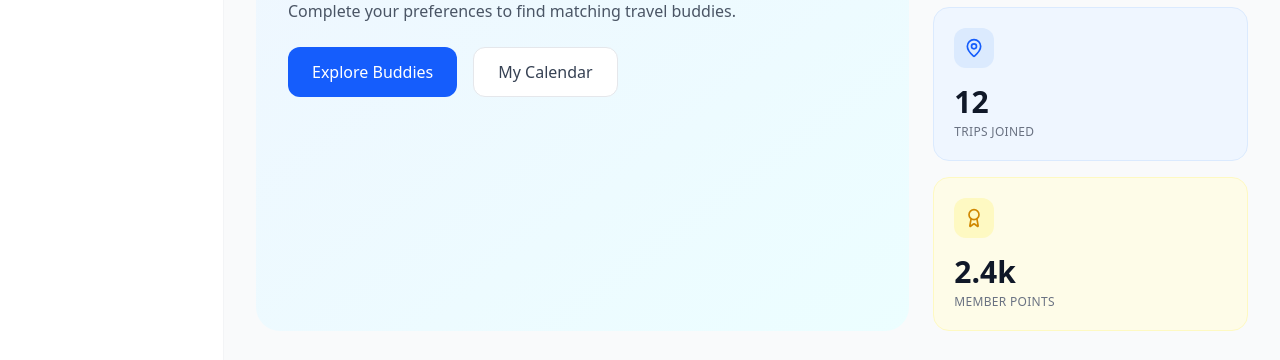
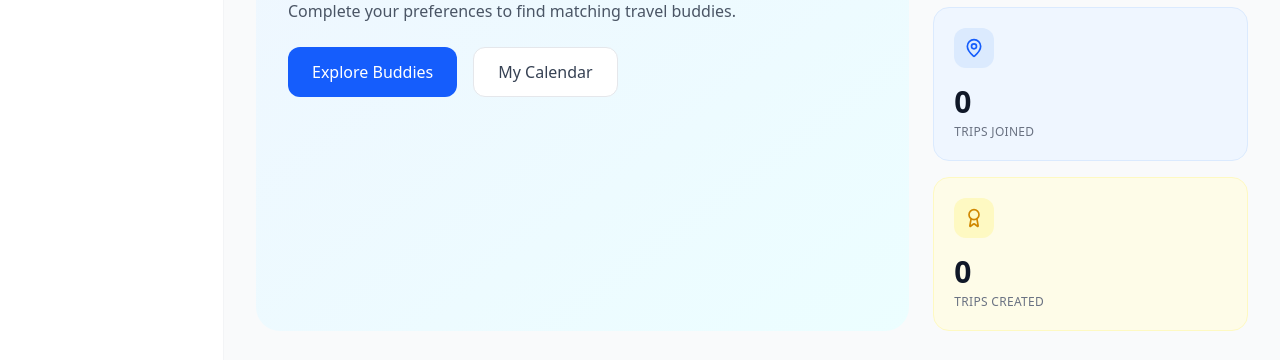
Before and after one commit to Nishaelizabeth/Connect, a React app: page /dashboard in a window 1280 px wide. Shown: the part 350-710 px from the top of the page. Built offline with nearby package versions, Linux system fonts and the light colour scheme; no server answers; the HTML template or start-up script is replaced by a standard one.

Commit message:
feat: Implement initial dashboard page with user stats, buddy recommendations, and navigation.

```diff
--- /dev/null
+++ b/src/api/trips.api.ts
@@ -0,0 +1,11 @@
+import api from './axios';
+
+export interface DashboardStats {
+    trips_created: number;
+    trips_joined: number;
+}
+
+export const getDashboardStats = async (): Promise<DashboardStats> => {
+    const response = await api.get<DashboardStats>('/trips/dashboard/stats/');
+    return response.data;
+};
--- a/src/pages/Dashboard.tsx
+++ b/src/pages/Dashboard.tsx
@@ -11,6 +11,7 @@ import FindBuddiesContent from '@/components/dashboard/FindBuddiesContent';
 import MyTripsContent from '@/components/dashboard/MyTripsContent';
 import DestinationsContent from '@/components/dashboard/DestinationsContent';
 import { getBuddyMatches } from '@/api/buddies.api';
+import { getDashboardStats } from '@/api/trips.api';
 import type { BuddyMatch } from '@/api/buddies.api';
 
 // Mock data for destinations (keeping this as backend not implemented yet)
@@ -56,6 +57,7 @@ interface DashboardHomeContentProps {
     userName: string;
     navigate: any;
     buddies: BuddyMatch[];
+    stats: { trips_created: number; trips_joined: number };
     isLoading: boolean;
     onSwitchTab: (tab: string) => void;
 }
@@ -64,6 +66,7 @@ const DashboardHomeContent: React.FC<DashboardHomeContentProps> = ({
     userName,
     navigate,
     buddies,
+    stats,
     isLoading,
     onSwitchTab
 }) => {
@@ -111,14 +114,14 @@ const DashboardHomeContent: React.FC<DashboardHomeContentProps> = ({
                     />
                     <StatCard
                         icon={<MapPin className="w-5 h-5" />}
-                        value={12}
+                        value={stats.trips_joined}
                         label="Trips Joined"
                         variant="blue"
                     />
                     <StatCard
                         icon={<Award className="w-5 h-5" />}
-                        value="2.4k"
-                        label="Member Points"
+                        value={stats.trips_created}
+                        label="Trips Created"
                         variant="yellow"
                     />
                 </div>
@@ -209,26 +212,31 @@ const Dashboard: React.FC = () => {
     const [sidebarExpanded] = useState(true);
     const [activeNavItem, setActiveNavItem] = useState('dashboard');
     const [buddies, setBuddies] = useState<BuddyMatch[]>([]);
+    const [stats, setStats] = useState({ trips_created: 0, trips_joined: 0 });
     const [isLoading, setIsLoading] = useState(true);
 
     const userName = user?.full_name || 'Traveler';
 
-    // Fetch buddies from API
+    // Fetch buddies and stats from API
     useEffect(() => {
-        const fetchBuddies = async () => {
+        const fetchData = async () => {
             try {
                 setIsLoading(true);
-                const response = await getBuddyMatches(10);
-                setBuddies(response.results);
+                const [buddiesResponse, statsResponse] = await Promise.all([
+                    getBuddyMatches(10),
+                    getDashboardStats()
+                ]);
+                setBuddies(buddiesResponse.results);
+                setStats(statsResponse);
             } catch (error) {
-                console.error('Failed to fetch buddies:', error);
+                console.error('Failed to fetch dashboard data:', error);
                 setBuddies([]);
             } finally {
                 setIsLoading(false);
             }
         };
 
-        fetchBuddies();
+        fetchData();
     }, []);
 
     const handleNavItemClick = (item: string) => {
@@ -249,6 +257,7 @@ const Dashboard: React.FC = () => {
                         userName={userName}
                         navigate={navigate}
                         buddies={buddies}
+                        stats={stats}
                         isLoading={isLoading}
                         onSwitchTab={handleNavItemClick}
                     />
```
